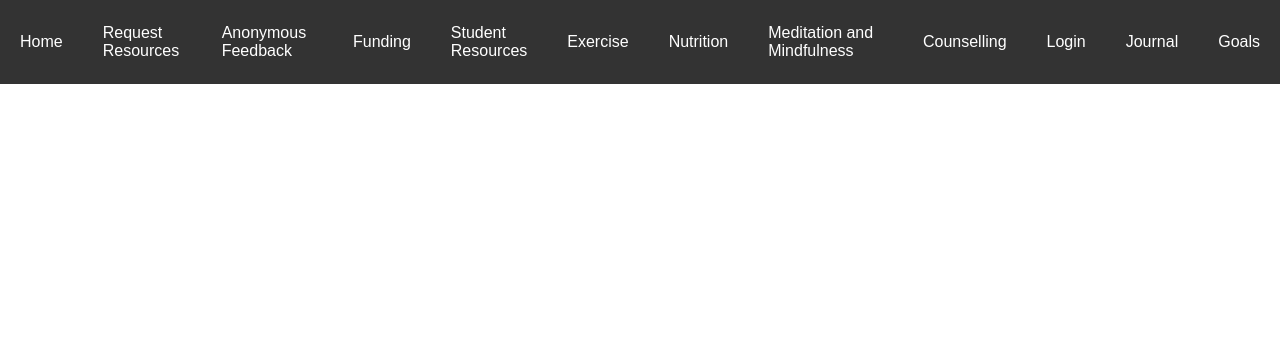
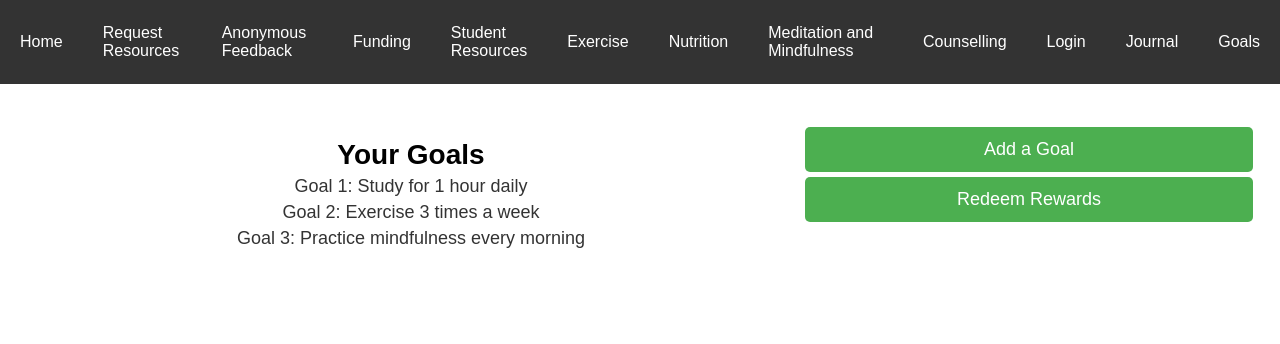
Before and after one commit to rohan057/FYP, a PHP site: page /goals.php in a window 1280 px wide. Shown: the top 344 px of the page. Run offline with PHP 8.4, Linux system fonts and the light colour scheme.

Commit message:
Goals Page
Added layout and updated css

```diff
--- a/css/styles.css
+++ b/css/styles.css
@@ -638,3 +638,64 @@ button:hover {
 .journal-actions button:hover {
     background-color: #45a049;
 }
+
+/* Goals Page Styles */
+.goals-container {
+    display: flex;
+    justify-content: center;
+    align-items: center;
+    padding-top: 50px; /* Increased space at the top */
+    gap: 10px;  /* Reduced space between left and right sections */
+    margin-top: 50px; /* Adjusted to control overall space from top */
+}
+
+.goals-left,
+.goals-right {
+    display: flex;
+    flex-direction: column;
+    align-items: center;
+}
+
+.goals-left {
+    width: 60%;  /* Take 60% of the container */
+    text-align: center;  /* Center the text */
+    margin-top: 20px;  /* Adjusted to bring text down a bit */
+}
+
+.goals-right {
+    width: 35%;  /* Take 35% of the container */
+    text-align: center;  /* Center the buttons */
+}
+
+.goals-left h1 {
+    font-size: 28px;
+    margin-bottom: 5px;  /* Minimal space under title */
+}
+
+.goals-list {
+    list-style-type: none;
+    padding: 0;
+    margin: 0;
+}
+
+.goals-list li {
+    font-size: 18px;
+    color: #333;
+    margin-bottom: 5px;  /* Reduced space between list items */
+}
+
+.goals-right button {
+    padding: 12px 20px;
+    font-size: 18px;
+    background-color: #4CAF50;
+    color: white;
+    border: none;
+    border-radius: 5px;
+    cursor: pointer;
+    margin-bottom: 5px;  /* Reduced space between buttons */
+    transition: background-color 0.3s ease;
+}
+
+.goals-right button:hover {
+    background-color: #45a049;
+}
--- a/goals.php
+++ b/goals.php
@@ -21,9 +21,24 @@
             <li><a href="login.php">Login</a></li>
             <li><a href="journal.php">Journal</a></li>
             <li><a href="goals.php">Goals</a></li>
-                </ul>
-            </li>
         </ul>
     </nav>
+
+    <div class="goals-container">
+        <div class="goals-left">
+            <h1>Your Goals</h1>
+            <!-- List of goals will go here -->
+            <ul class="goals-list">
+                <li>Goal 1: Study for 1 hour daily</li>
+                <li>Goal 2: Exercise 3 times a week</li>
+                <li>Goal 3: Practice mindfulness every morning</li>
+            </ul>
+        </div>
+
+        <div class="goals-right">
+            <button class="add-goal-btn">Add a Goal</button>
+            <button class="redeem-rewards-btn">Redeem Rewards</button>
+        </div>
+    </div>
 </body>
 </html>
```
